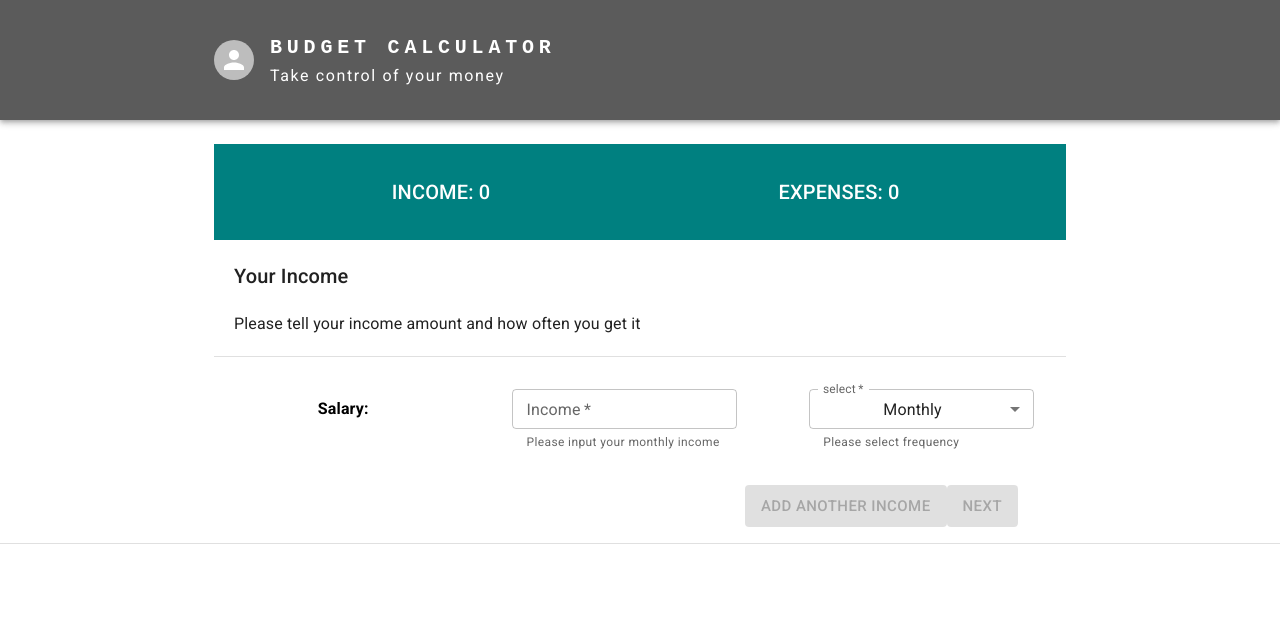
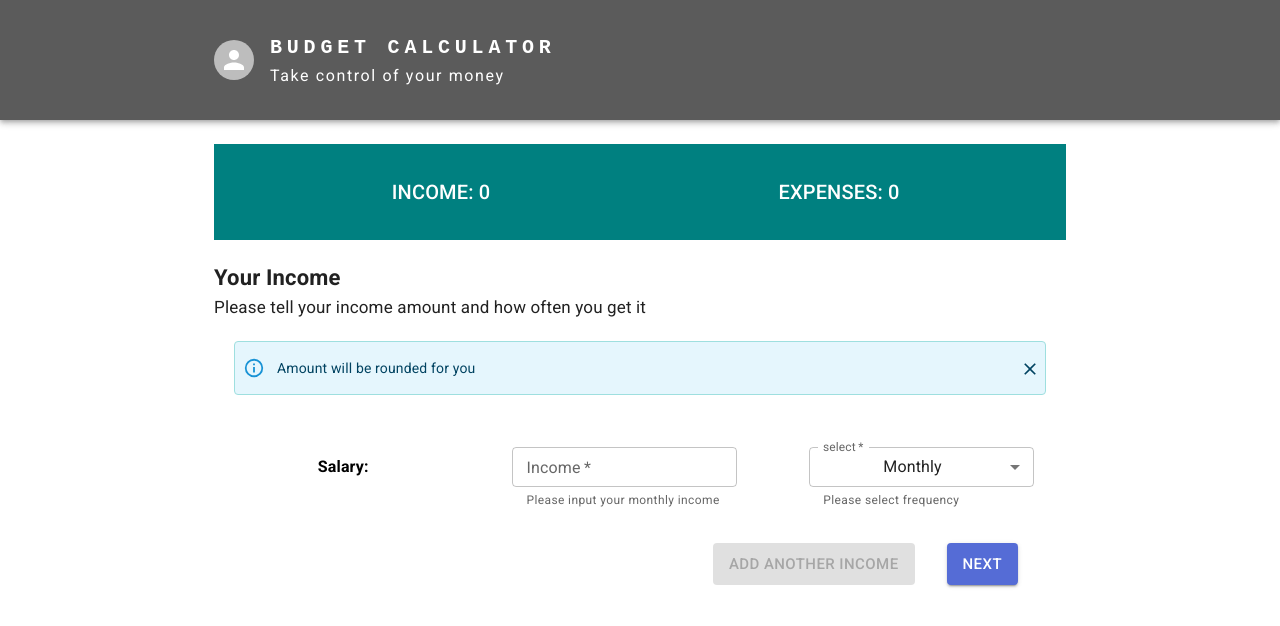
Before and after one commit to Sungharsh/budget, a React (Create React App) app: page / in a window 1280 px wide. Shown: the top 626 px of the page. Built offline with nearby package versions, Linux system fonts and the light colour scheme.

Commit message:
more features added to IncomeInput.tsx and ExpensesInput.tsx

```diff
--- a/public/index.html
+++ b/public/index.html
@@ -1,30 +1,13 @@
-<!DOCTYPE html>
+<!doctype html>
 <html lang="en">
   <head>
     <meta charset="utf-8" />
     <link rel="icon" href="%PUBLIC_URL%/favicon.ico" />
     <meta name="viewport" content="width=device-width, initial-scale=1" />
     <meta name="theme-color" content="#000000" />
-    <meta
-      name="description"
-      content="Web site created using create-react-app"
-    />
+    <meta name="description" content="Web site created using create-react-app" />
     <link rel="apple-touch-icon" href="%PUBLIC_URL%/logo192.png" />
-    <!--
-      manifest.json provides metadata used when your web app is installed on a
-      user's mobile device or desktop. See https://developers.google.com/web/fundamentals/web-app-manifest/
-    -->
     <link rel="manifest" href="%PUBLIC_URL%/manifest.json" />
-    <!--
-      Notice the use of %PUBLIC_URL% in the tags above.
-      It will be replaced with the URL of the `public` folder during the build.
-      Only files inside the `public` folder can be referenced from the HTML.
-
-      Unlike "/favicon.ico" or "favicon.ico", "%PUBLIC_URL%/favicon.ico" will
-      work correctly both with client-side routing and a non-root public URL.
-      Learn how to configure a non-root public URL by running `npm run build`.
-    -->
-    <!-- Fonts to support Material Design -->
     <link rel="preconnect" href="https://fonts.googleapis.com" />
     <link rel="preconnect" href="https://fonts.gstatic.com" crossorigin />
     <link
@@ -37,15 +20,5 @@
   <body>
     <noscript>You need to enable JavaScript to run this app.</noscript>
     <div id="root"></div>
-    <!--
-      This HTML file is a template.
-      If you open it directly in the browser, you will see an empty page.
-
-      You can add webfonts, meta tags, or analytics to this file.
-      The build step will place the bundled scripts into the <body> tag.
-
-      To begin the development, run `npm start` or `yarn start`.
-      To create a production bundle, use `npm run build` or `yarn build`.
-    -->
   </body>
 </html>
--- a/src/App.tsx
+++ b/src/App.tsx
@@ -31,7 +31,7 @@ const App: React.FC = () => {
             <TotalIncomeExpDisplay />
             {flipPage ? <IncomeInput updateFlipPage={updateFlipPage} /> : <AllExpensesList />}
           </Container>
-          <Divider />
+          <Divider sx={{ mt: 6 }} />
         </ExpensesContextProvider>
       </IncomeProvider>
     </>
--- a/src/components/Income/IncomeInput.tsx
+++ b/src/components/Income/IncomeInput.tsx
@@ -1,6 +1,6 @@
+import { Alert } from '@mui/material'
 import Box from '@mui/material/Box'
 import Button from '@mui/material/Button'
-import Divider from '@mui/material/Divider'
 import TextField from '@mui/material/TextField'
 import Typography from '@mui/material/Typography'
 import { useState } from 'react'
@@ -14,18 +14,41 @@ interface IncomeProps {
 }
 const IncomeInput: React.FC<IncomeProps> = ({ updateFlipPage }) => {
   const [value, setValue] = useState<string | number>('')
+  const [showAlert, setShowAlert] = useState<boolean>(true)
   const { updateIncome } = useIncome()
   const hasValue = value !== ''
 
+  const haldleFlipPage = () => {
+    if (value) {
+      updateFlipPage()
+    }
+  }
+
   return (
     <>
-      <Typography component="h2" variant="h6" sx={{ margin: '20px' }} data-testid="custom-element">
+      <Typography
+        component="h2"
+        variant="h6"
+        sx={{ marginTop: '20px', fontWeight: 900, fontSize: '22px' }}
+        data-testid="custom-element"
+      >
         Your Income
       </Typography>
-      <Typography component="p" sx={{ margin: '20px' }}>
+      <Typography component="p" sx={{ fontSize: '17px' }}>
         Please tell your income amount and how often you get it
       </Typography>
-      <Divider />
+      {/* <Typography component="p" sx={{ margin: '20px', border: 1, borderColor: '#9edfdf', borderRadius: 1, p: 1 }}>
+        Amounts will be rounded for you
+      </Typography> */}
+      {showAlert && (
+        <Alert
+          onClose={() => setShowAlert(false)}
+          severity="info"
+          sx={{ margin: '20px', border: 1, borderColor: '#9edfdf', borderRadius: 1, p: 1 }}
+        >
+          Amount will be rounded for you
+        </Alert>
+      )}
       <Box
         sx={{
           display: 'grid',
@@ -68,11 +91,10 @@ const IncomeInput: React.FC<IncomeProps> = ({ updateFlipPage }) => {
           mr: 6,
         }}
       >
-        <Button disabled={!hasValue} variant="contained" size="large" sx={{ pr: 2, pl: 2 }}>
+        <Button disabled={!hasValue} variant="contained" size="large" sx={{ pr: 2, pl: 2, mr: 4 }}>
           Add another income
         </Button>
         <Button
-          disabled={!hasValue}
           type="submit"
           variant="contained"
           size="large"
@@ -80,7 +102,7 @@ const IncomeInput: React.FC<IncomeProps> = ({ updateFlipPage }) => {
           onClick={() => {
             updateIncome(Number(value))
             setValue('')
-            updateFlipPage()
+            haldleFlipPage()
           }}
         >
           Next
--- a/src/components/expenses/AllExpensesList.tsx
+++ b/src/components/expenses/AllExpensesList.tsx
@@ -1,22 +1,70 @@
+import ExpandMoreIcon from '@mui/icons-material/ExpandMore'
+import Accordion from '@mui/material/Accordion'
+import AccordionDetails from '@mui/material/AccordionDetails'
+import AccordionSummary from '@mui/material/AccordionSummary'
+import Alert from '@mui/material/Alert'
 import Box from '@mui/material/Box'
+import Typography from '@mui/material/Typography'
 import React, { useState } from 'react'
 
+import { useExpenses } from '../context/ExpensesContext'
 import ExpenseInput from './ExpenseInput'
 
 const AllExpensesList: React.FC = () => {
+  const [showAlert, setShowAlert] = useState<boolean>(true)
+  const { mortgageOrRent, foodAndGroceries, utilities, homeInsurance } = useExpenses()
+  const householdExpense = mortgageOrRent + foodAndGroceries + utilities + homeInsurance
+
   return (
     <Box
       sx={{
         display: 'grid',
         gridTemplateColumns: 'repeat(1, 1fr)',
         mt: 4,
-        pl: 6,
       }}
     >
-      <ExpenseInput label="Rent" contextKey="MortgageOrRent" />
-      <ExpenseInput label="Food" contextKey="FoodAndGroceries" />
-      <ExpenseInput label="Utilities" contextKey="Utilities" />
-      <ExpenseInput label="HomeInsurance" contextKey="HomeInsurance" />
+      <Typography component="h2" variant="h6" sx={{ fontWeight: 900, fontSize: '22px' }} data-testid="custom-element">
+        Your Expenses
+      </Typography>
+      <Typography component="p" sx={{ fontSize: '17px' }}>
+        Please fill in your expenses
+      </Typography>
+
+      {showAlert && (
+        <Alert
+          onClose={() => setShowAlert(false)}
+          severity="info"
+          sx={{ margin: '20px', border: 1, borderColor: '#9edfdf', borderRadius: 1, p: 1 }}
+        >
+          Amount will be rounded for you
+        </Alert>
+      )}
+
+      <Accordion sx={{ boxShadow: 3, marginBottom: '2px' }}>
+        <AccordionSummary expandIcon={<ExpandMoreIcon />} aria-controls="panel1a-content" id="panel1a-header">
+          <Typography sx={{ fontWeight: 900, fontSize: '22px' }}>Household</Typography>
+          <Box sx={{ fontSize: '22px', margin: '0 0 0 auto', color: '#008080', fontWeight: 900 }}>
+            {householdExpense}
+          </Box>
+        </AccordionSummary>
+        <AccordionDetails>
+          <ExpenseInput label="Rent" contextKey="MortgageOrRent" />
+          <ExpenseInput label="Food" contextKey="FoodAndGroceries" />
+          <ExpenseInput label="Utilities" contextKey="Utilities" />
+          <ExpenseInput label="HomeInsurance" contextKey="HomeInsurance" />
+        </AccordionDetails>
+      </Accordion>
+      <Accordion>
+        <AccordionSummary expandIcon={<ExpandMoreIcon />} aria-controls="panel1a-content" id="panel1a-header">
+          <Typography sx={{ fontWeight: 900, fontSize: '22px' }}>Family</Typography>
+        </AccordionSummary>
+        <AccordionDetails>
+          <ExpenseInput label="Rent" contextKey="MortgageOrRent" />
+          <ExpenseInput label="Food" contextKey="FoodAndGroceries" />
+          <ExpenseInput label="Utilities" contextKey="Utilities" />
+          <ExpenseInput label="HomeInsurance" contextKey="HomeInsurance" />
+        </AccordionDetails>
+      </Accordion>
     </Box>
   )
 }
--- a/src/components/expenses/ExpenseInput.tsx
+++ b/src/components/expenses/ExpenseInput.tsx
@@ -65,6 +65,7 @@ const ExpensesInput: React.FC<ExpensesInputProps> = ({ label, contextKey }) => {
         label={label}
         value={expensesValue}
         onChange={(e: React.ChangeEvent<HTMLInputElement>) => setExpenses(parseFloat(e.target.value) || 0)}
+        sx={{ mr: 2 }}
       />
       <SelectFrequency />
     </Box>
--- a/src/index.tsx
+++ b/src/index.tsx
@@ -11,14 +11,10 @@ const root = ReactDOM.createRoot(document.getElementById('root') as HTMLElement)
 root.render(
   <React.StrictMode>
     <ThemeProvider theme={theme}>
-      {/* CssBaseline kickstart an elegant, consistent, and simple baseline to build upon. */}
       <CssBaseline />
       <App />
     </ThemeProvider>
   </React.StrictMode>,
 )
 
-// If you want to start measuring performance in your app, pass a function
-// to log results (for example: reportWebVitals(console.log))
-// or send to an analytics endpoint. Learn more: https://bit.ly/CRA-vitals
 reportWebVitals()
```
Also changed, not shown: src/utils/data.js (+7 -7 lines), .eslintrc.json, 1 other file (tests, documents, lock files or other folders).
